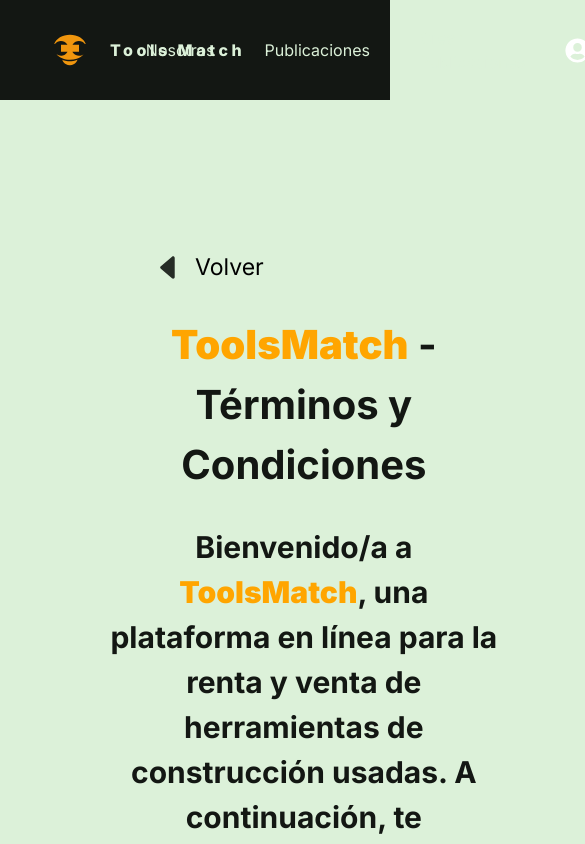
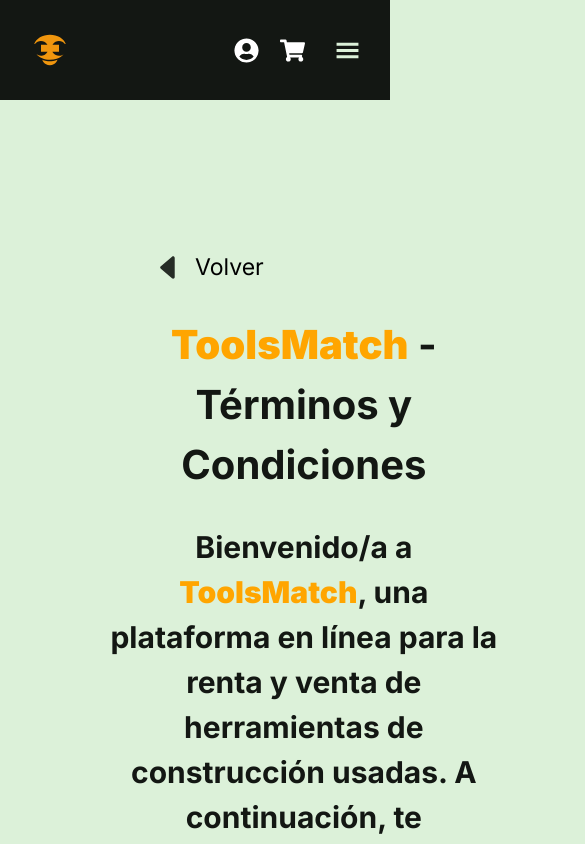
Before and after one commit to Jefersonsteven/tools-match, a Next.js app: page /terms in a window 390 px wide. Shown: the top 844 px of the page, 585 px wide, since content can reach past the window. Built offline with nearby package versions, Linux system fonts and the light colour scheme.

Commit message:
Header responsive listo

```diff
--- a/src/app/layout.js
+++ b/src/app/layout.js
@@ -16,6 +16,7 @@ export default function RootLayout({ children }) {
       <html lang="en">
         <head>
           <title>Tools Match</title>
+          <link rel="icon" href="/fav.ico" />
         </head>
         <body className={inter.className}>
           <Header />
--- a/src/components/Header/Header.jsx
+++ b/src/components/Header/Header.jsx
@@ -12,6 +12,7 @@ import { useRouter } from "next/navigation";
 
 import Swal from "sweetalert2";
 import Logo from "../Logo/Logo";
+import { GiHamburgerMenu } from "react-icons/gi";
 
 function Header() {
   const pathname = usePathname();
@@ -56,6 +57,8 @@ function Header() {
   };
 
   const [href, setHref] = useState("");
+  const [menu, setMenu] = useState("");
+  const [submenu, setSubmenu] = useState("");
 
   useEffect(() => {
     setHref(userData ? "/crear-publicacion" : "/form/login");
@@ -63,15 +66,18 @@ function Header() {
 
   return (
     <header className={styles.header}>
+      {/* // logo */}
       <div className={styles.logo}>
         <Link href="/">
           <Logo />
         </Link>
         <h2>Tools Match</h2>
       </div>
-      <nav className={styles.nav}>
+
+      {/* // navbar */}
+      <nav className={styles.navbar}>
         <>
-          <ul className={styles.nav}>
+          <ul className={styles.nav} style={{ display: menu }}>
             {userId &&
               userData.admin &&
               !(pathname.split("/")[1] === "dashboard") && (
@@ -92,6 +98,8 @@ function Header() {
             <li className={styles.navLi}>
               {pathname !== "/" && <Link href={href}>Crear Publicaciones</Link>}
             </li>
+          </ul>
+
           {pathname !== "/favorite" && pathname !== "/" && userData && (
             <Link href="/favorite" className={styles.cart}>
               <FaHeart size="25" color="white" />
@@ -101,11 +109,19 @@ function Header() {
               <span className={styles.cartText}>Favoritos</span>
             </Link>
           )}
-          </ul>
 
           {pathname !== "/" && (
-            <div className={styles.nav}>
-              <div className={styles.perfil}>
+            <div className={styles.navbar}>
+              <div
+                className={styles.perfil}
+                onClick={() => {
+                  if (window.innerWidth < 900) {
+                    submenu === "none" || submenu === ""
+                      ? setSubmenu("flex")
+                      : setSubmenu("none");
+                  }
+                }}
+              >
                 {userData && userData.photo ? (
                   <Image
                     className={styles.userImg}
@@ -113,18 +129,19 @@ function Header() {
                     height={25}
                     src={userData.photo}
                     alt="user"
-                    onClick={() => setSubmenu((state) => !state)}
                   />
                 ) : (
                   <FaUserCircle
                     className={styles.userImg}
                     size={25}
-                    onClick={() => setSubmenu((state) => !state)}
                     color="white"
                   />
                 )}
 
-                <ul className={styles.openSubmenu}>
+                <ul
+                  className={styles.openSubmenu}
+                  style={{ display: window.innerWidth < 900 ? submenu : "" }}
+                >
                   {userData && (
                     <li>
                       <Link href={`/perfil/${userId}`}>Ver Perfil</Link>
@@ -154,6 +171,15 @@ function Header() {
               </Link>
             </div>
           )}
+
+          <div
+            className={styles.menubutton}
+            onClick={() => {
+              menu === "none" ? setMenu("flex") : setMenu("none");
+            }}
+          >
+            <GiHamburgerMenu size={25} />
+          </div>
         </>
       </nav>
     </header>
--- a/src/components/Header/Header.module.css
+++ b/src/components/Header/Header.module.css
@@ -6,6 +6,10 @@
   background-color: var(--black);
   color: var(--white);
   height: 100px;
+}
+
+.menubutton {
+  display: none;
 }
 
 .logo {
@@ -33,21 +37,16 @@
   letter-spacing: 0.35rem;
 }
 
-.nav {
+.nav, .navbar {
   display: flex;
   gap: 30px;
   align-items: center;
   font-size: 1.6rem;
-  width: 100%;
 }
 
 .nav > ul {
   justify-content: flex-end;
   width: 100%;
-}
-
-.nav div {
-  width: 100px;
 }
 
 .route {
@@ -57,11 +56,12 @@
   border-radius: 5px;
 }
 
+
 .nav ul li {
   transition: all 0.2s ease-in-out;
 }
 
-.nav ul li:hover {
+.navbar ul li:hover {
   border-bottom: 1px solid var(--orange);
   cursor: pointer;
 }
@@ -95,18 +95,10 @@
   border-right: 3px solid var(--orange);
   box-sizing: border-box;
   gap: 2px;
-  right: 17px;
+  right: 0;
   top: 25px;
   z-index: 1;
   background-color: var(--black);
-}
-
-.perfil:hover .openSubmenu {
-  display: flex;
-}
-
-.perfil:hover .userImg {
-  border: 2px solid var(--orange);
 }
 
 .userImg {
@@ -154,3 +146,56 @@
   opacity: 1;
   visibility: visible;
 }
+
+/* ----- Media Queries ----- */
+
+@media (max-width: 1050px) {
+  .logo h2 {
+    display: none;
+  }
+}
+
+@media (max-width: 920px) {
+  .menubutton {
+    display: inline;
+  }
+
+  .nav {
+    display: none;
+  }
+
+  .header {
+    position: relative;
+    padding: 15px 30px;
+  }
+
+  .nav {
+    background-color: var(--black);
+    flex-direction: column;
+    align-items: flex-start;
+    font-size: 3rem;
+    top: 0;
+    left: 0;
+    position: fixed;
+    width: 100vw;
+    height: 50vh;
+    z-index: 1;
+    margin-top: 100px;
+    padding-bottom: 30px;
+  }
+
+  .nav li {
+    padding: 0;
+    padding-left: 30px;
+  }
+}
+
+@media (min-width: 920px) {
+  .perfil:hover .openSubmenu {
+    display: flex;
+  }
+
+  .perfil:hover .userImg {
+    border: 2px solid var(--orange);
+  }
+}
```
Also changed, not shown: 1 other file (tests, documents, lock files or other folders). Lines whose indentation alone changed are shown as unchanged.
